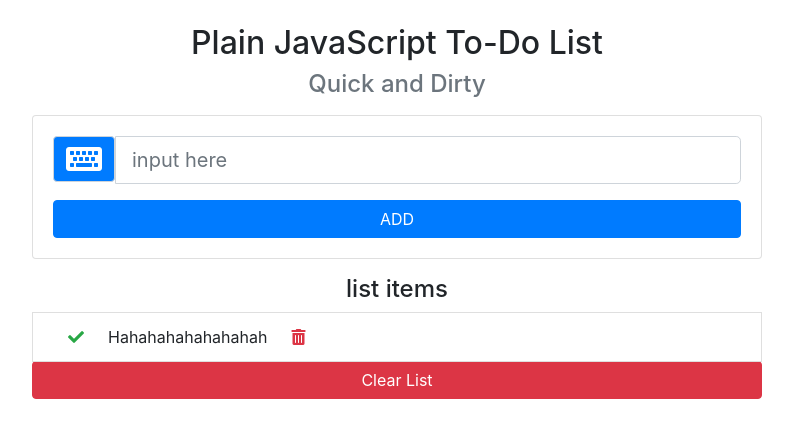
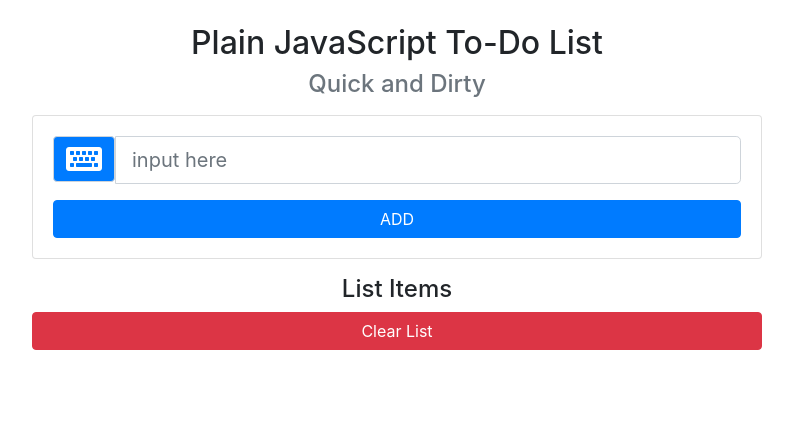
Before and after one commit to rohit236c/Todo-list, a React (Create React App) app: page / in a window 1280 px wide. Shown: the top 438 px of the page, without its empty margins (243-1036 px from the left). Built offline with nearby package versions, Linux system fonts and the light colour scheme.

Commit message:
delete functionality added
Signed-off-by: rohit236c <rohit236c@gmail.com>

```diff
--- a/src/App.js
+++ b/src/App.js
@@ -7,19 +7,52 @@ class App extends React.Component{
     // initialising the states
     state = {
         items : [],
-        id : 0 ,
-        item : '',
+        id : uuid(),
+        item : "",
         Done : false
     }
 
 
 handleChange = event =>{
-
    this.setState(
        { item : event.target.value } )
 }
+handleSubmit = e =>{
 
- render(){
+    e.preventDefault();
+
+    const newItem = {
+        id : this.state.id,
+        title : this.state.item
+    }
+    // console.log(newItem)
+    const updatedItems = [...this.state.items,newItem]
+    // console.log(updatedItems)
+    this.setState({
+        items : updatedItems,
+        item : '',
+        id : uuid(),
+        Done : false
+    })
+
+};
+clearList = () => {
+    this.setState({
+        items : []
+    })
+}
+
+handleDelete = (id) =>{
+    const filterItems = this.state.items.filter(item =>
+    item.id!== id)
+    this.setState({
+        items : filterItems
+    })
+}
+
+
+
+render(){
      return (
         <div className="container">
             <div className="row">
@@ -28,8 +61,16 @@ handleChange = event =>{
                     </h2>
                     <h4 className="text-center text-captailize text-secondary">Quick and Dirty</h4>
 
-                    <TodoInput item= {this.state.item} handleChange = {this.handleChange}/>
-                    <TodoList />
+                    <TodoInput
+                    item= {this.state.item}
+                    handleChange = {this.handleChange}
+                    handleSubmit = {this.handleSubmit}
+                    />
+                    <TodoList
+                        items = {this.state.items}
+                        clearList = {this.clearList}
+                        handleDelete = {this.handleDelete}
+                    />
                 </div>
             </div>
         </div>
--- a/src/components/TodoInput.js
+++ b/src/components/TodoInput.js
@@ -2,10 +2,10 @@ import React, { Component } from 'react'
 
 export default class TodoInput extends Component {
     render() {
-       const {item , handleChange} = this.props
+       const {item , handleChange, handleSubmit} = this.props
         return (
             <div className="card card-body my-3">
-                <form>
+                <form >
                     <div className="input-group input-group-lg mb-3">
                         <div className="input-grout-prepend">
                             <div className="input-group-text bg-primary text-white">
@@ -20,7 +20,7 @@ export default class TodoInput extends Component {
                           onChange = {handleChange}
                           />
                     </div>
-                    <button type="submit" className="btn btn-block btn-primary">ADD</button>
+                    <button onClick={handleSubmit} type="submit" className="btn btn-block btn-primary">ADD</button>
                 </form>
             </div>
         )
--- a/src/components/TodoItem.js
+++ b/src/components/TodoItem.js
@@ -2,6 +2,7 @@ import React, { Component } from 'react'
 
 export default class TodoItem extends Component {
     render() {
+        const{title,handleDelete} = this.props
         return (
            <li className="list-group-item text-capitalize ">
 
@@ -9,8 +10,8 @@ export default class TodoItem extends Component {
                    <span className="text-success mr-4">
                    <i className="fas fa-check"></i>
                    </span>
-                  <span>hahahahahahahahah</span>
-                   <span className="text-danger ml-4 ">
+                  <span>{title}</span>
+                   <span onClick = {handleDelete} className="text-danger ml-4 ">
                    <i className="fas fa-trash-alt"></i>
                    </span>
 
--- a/src/components/TodoList.js
+++ b/src/components/TodoList.js
@@ -2,12 +2,24 @@ import React, { Component } from 'react';
 import TodoItem from './TodoItem';
 export default class TodoList extends Component {
     render() {
+        const {items , clearList,handleDelete} = this.props
         return (
             <ul className="list-group">
-                <h4 className="text-center">list items</h4>
-                <TodoItem />
-                {/* <li className="list-group-item">Vestibulum at eros</li> */}
-                <button className="btn btn-danger btn-block">Clear List</button>
+                <h4 className="text-center">List Items</h4>
+            {
+                items.map(item => {
+                    return <TodoItem
+                    key = {item.id}
+                    title = {item.title}
+                    //so that it is called later
+                    handleDelete = { ()=>handleDelete(item.id) }
+
+                    />
+
+                })
+            }
+
+                <button className="btn btn-danger btn-block"  onClick = {clearList}>Clear List</button>
             </ul>
         )
     }
```
